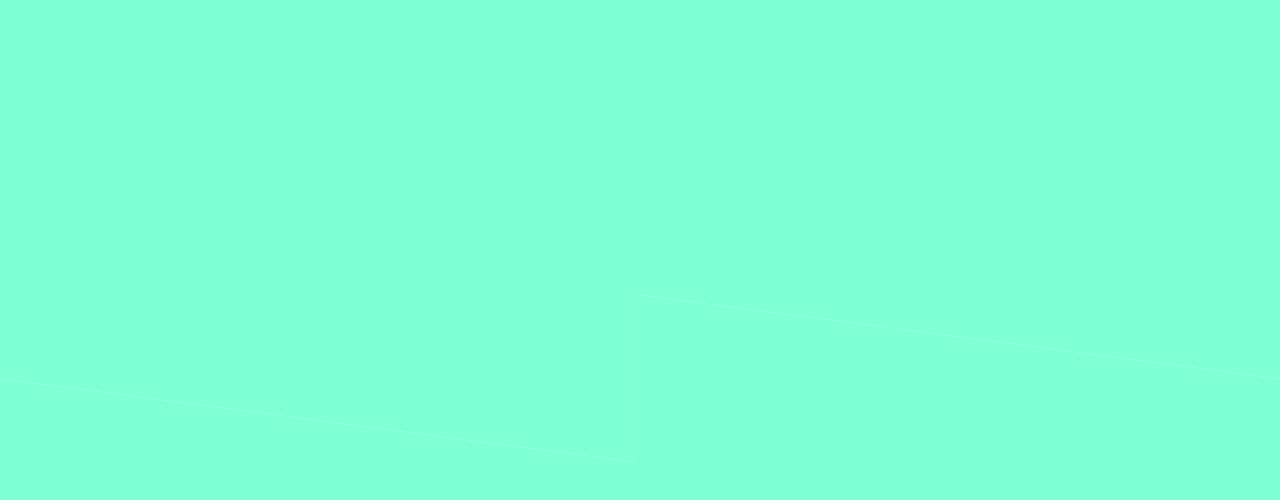
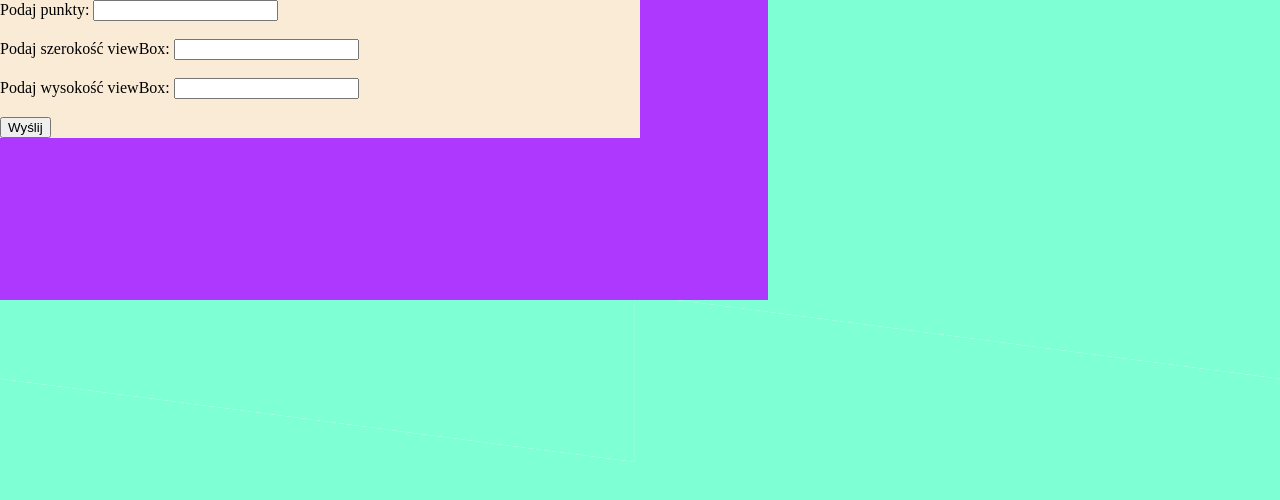
Before and after one commit to Mothman910/Konwerter-clip-path, a plain HTML site: page Index.html in a window 1280 px wide. Drawn offline with Linux system fonts and the light colour scheme.

Commit message:
Działający konwerter

```diff
--- a/Index.html
+++ b/Index.html
@@ -10,7 +10,19 @@
 <body>
 <div id="intro-1" class="intro part-1" style="height: 100%; width: 100%;"></div>
 <div id="intro-2" class="intro part-2" style="height: 100%; width: 100%;"></div>
+<header id="header">Tu znajdzie się zawartość  id "header"</header>
+<form id="form">
+	<label for="polygonPoints">Podaj punkty:</label>
+	<input type="text" id="polygonPoints" name="polygonPoints"><br><br>
+	<label for="viewBoxWidth">Podaj szerokość viewBox:</label>
+	<input type="text" id="viewBoxWidth" name="viewBoxWidth"><br><br>
+	<label for="viewBoxHeight">Podaj wysokość viewBox:</label>
+	<input type="text" id="viewBoxHeight" name="viewBoxHeight"><br><br>
+	<input type="submit" value="Wyślij">
+</form>
+<div id="result"></div>
 <script type="text/javascript" src="JS/Animations.js"></script>
+<script type="text/javascript" src="JS/Konwerter clip-path.js"></script>
 
 </body>
 </html>
--- a/JS/Konwerter clip-path.js
+++ b/JS/Konwerter clip-path.js
@@ -1,31 +1,22 @@
-const readline = require("readline");
+const form = document.querySelector("#form");
+form.addEventListener("submit", handleSubmit);
+//Funkcja obsługi formularza
+function handleSubmit(event) {
+    event.preventDefault(); // zapobiega przeładowaniu strony po wysłaniu formularza
 
-const rl = readline.createInterface({
-    input: process.stdin,
-    output: process.stdout,
-});
+    const polygonPoints = document.querySelector("#polygonPoints").value;
+    const viewBoxWidth = document.querySelector("#viewBoxWidth").value;
+    const viewBoxHeight = document.querySelector("#viewBoxHeight").value;
 
-rl.question(
-    'Podaj punkty w formacie "x1 y1 x2 y2 ... xn yn": ',
-    (polygonPoints) => {
-        rl.question("Podaj szerokość viewBox: ", (viewBoxWidth) => {
-            rl.question("Podaj wysokość viewBox: ", (viewBoxHeight) => {
-                // Rozdzielenie punktów na osobne wartości
     const pointsArray = polygonPoints.split(" ");
-
-                // Konwersja wartości pikselowych na wartości procentowe
     const pointsPercentArray = pointsArray.map((point, index) => {
-                    // Konwersja wartości X
         if (index % 2 === 0) {
             return ((point / viewBoxWidth) * 100).toFixed(2) + "%";
-                    }
-                    // Konwersja wartości Y
-                    else {
+        } else {
             return ((point / viewBoxHeight) * 100).toFixed(2) + "%";
         }
     });
 
-                // Połączenie punktów w ciąg procentowy z przecinkami między punktami
     let polygonPointsPercent = "";
     for (let i = 0; i < pointsPercentArray.length; i += 2) {
         polygonPointsPercent +=
@@ -35,12 +26,13 @@ rl.question(
         }
     }
 
-                console.log(polygonPointsPercent);
+    //  return(polygonPointsPercent);
 
-                rl.question("Wciśnij ENTER, aby zakończyć...", () => {
-                    rl.close();
-                });
-            });
-        });
+    // utworzenie nowego elementu HTML i wstawienie go na stronę
+    //  resultDiv.textContent = polygonPointsPercent;
+
+    //const resultDiv = return(polygonPointsPercent);
+    //document.getElementById("result").innerHTML = resultDiv;
+    document.getElementById("result").innerHTML = polygonPointsPercent;
+//    event.preventDefault(); // zapobiega przeładowaniu strony po wysłaniu formularza
 }
-);
--- a/Styles.css
+++ b/Styles.css
@@ -61,3 +61,27 @@ body {
 	animation: slide-out-2 2s;
 	animation-fill-mode: forwards;
 }
+
+#header {
+	position: absolute;
+	z-index: 1;
+	width: 60%;
+	height: 300px;
+	background-color: #AF38FF;
+}
+
+#form {
+	position: relative;
+	width: 50%;
+	min-height: 100px;
+	background-color: antiquewhite;
+	z-index: 2;
+}
+
+#result {
+	position: relative;
+	top: 0;
+	width: 50%;
+	height: 100px;
+	z-index: 3;
+}
```
Lines whose indentation alone changed are shown as unchanged.
